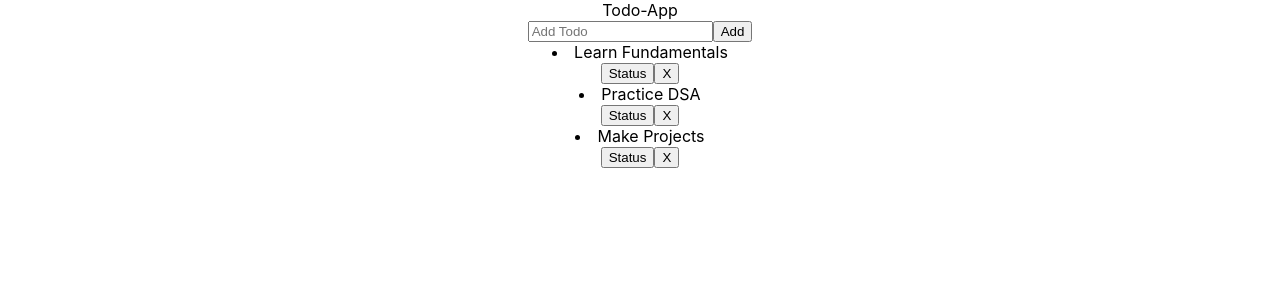
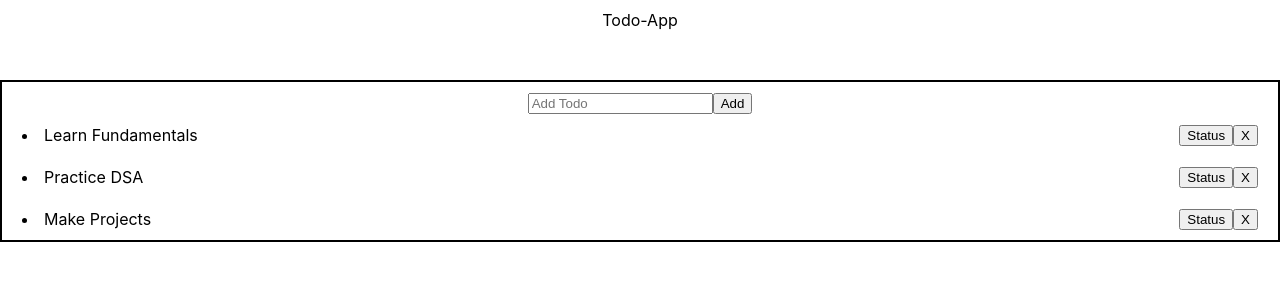
Before and after one commit to pesto-students/p3-ashish-Salmanz18, a React (Create React App) app in the folder Week-9/todo-app/: page / in a window 1280 px wide. Shown: the top 300 px of the page. Built offline with nearby package versions, Linux system fonts and the light colour scheme.

Commit message:
Added basic styling

```diff
--- a/Week-9/todo-app/src/App.css
+++ b/Week-9/todo-app/src/App.css
@@ -1,3 +1,24 @@
+.title {
+    text-align: center;
+    margin-top: 10px;
+}
 .App {
     text-align: center;
+    margin-top: 50px;
+    border: 2px black solid;
 }
+
+.todo-list {
+    display: flex;
+    align-items: center;
+    justify-content: space-between;
+    text-align: left;
+    padding-top: 10px;
+    padding-right: 20px;
+    padding-left: 20px;
+    padding-bottom: 10px;
+}
+
+.add-todo {
+    margin-top: 10px;
+}
--- a/Week-9/todo-app/src/App.js
+++ b/Week-9/todo-app/src/App.js
@@ -30,8 +30,9 @@ function App() {
     };
 
     return (
+        <div>
+            <div className='title'>Todo-App</div>
             <div className='App'>
-            Todo-App
                 <AddTodo createTodoItem={createTodoItem} />
                 {todoItems.map((item, index) => (
                     <TodoList
@@ -43,6 +44,7 @@ function App() {
                     />
                 ))}
             </div>
+        </div>
     );
 }
 
--- a/Week-9/todo-app/src/components/AddTodo.js
+++ b/Week-9/todo-app/src/components/AddTodo.js
@@ -1,4 +1,5 @@
 import React, { useState } from 'react';
+import '../App.css';
 
 const AddTodo = ({ createTodoItem }) => {
     const [value, setValue] = useState('');
@@ -13,7 +14,7 @@ const AddTodo = ({ createTodoItem }) => {
     };
 
     return (
-        <form>
+        <form className='add-todo'>
             <input
                 type='text'
                 placeholder='Add Todo'
--- a/Week-9/todo-app/src/components/TodoList.js
+++ b/Week-9/todo-app/src/components/TodoList.js
@@ -1,4 +1,5 @@
 import React from 'react';
+import '../App.css';
 
 const TodoList = ({ item, index, deleteTodoItem, completeTodoItem }) => {
     return (
@@ -10,7 +11,7 @@ const TodoList = ({ item, index, deleteTodoItem, completeTodoItem }) => {
                 {item.task}
             </li>
 
-            <div>
+            <div className='btns'>
                 <button onClick={() => completeTodoItem(index)}>Status</button>
                 <button onClick={() => deleteTodoItem(index)}>X</button>
             </div>
```
Lines whose indentation alone changed are shown as unchanged.
